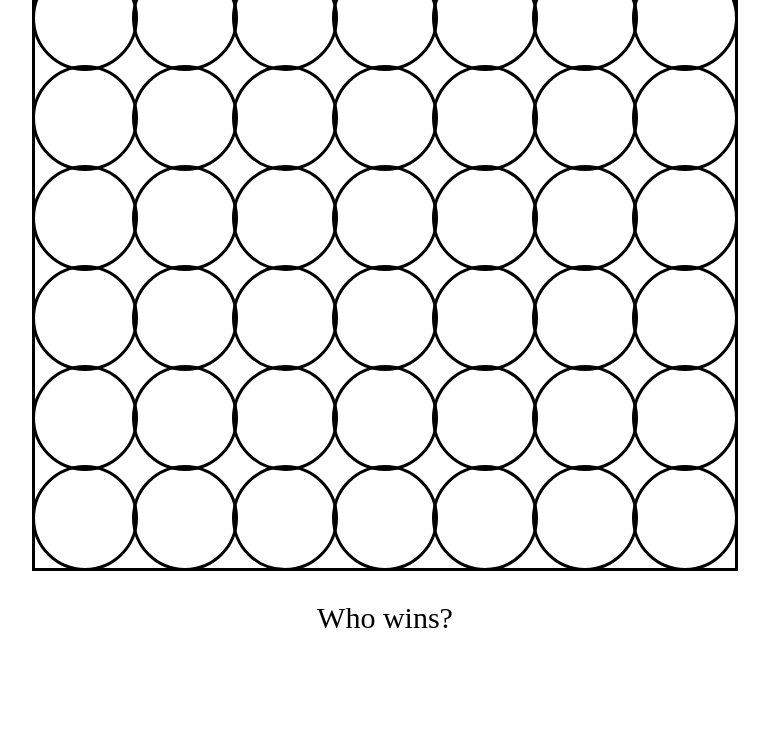
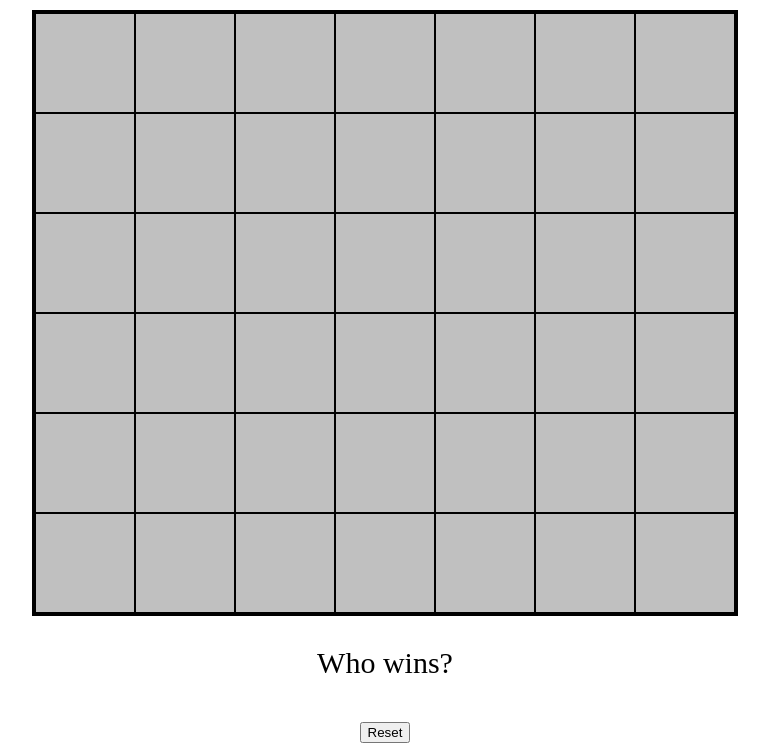
Before and after one commit to FahadJanahi10/Connect-4---Fahad, a plain HTML site: page index.html in a window 1280 px wide. Shown: the part 156-908 px from the top of the page, without its empty margins (255-1024 px from the left). Before the commit the page ends 821 px from the top, so only its background shows below. Drawn offline with Linux system fonts and the light colour scheme.

Commit message:
started over, used a loop to create the divs, might be simpler to code, fingers crossed

```diff
--- a/index.html
+++ b/index.html
@@ -6,7 +6,7 @@
     <meta name="viewport" content="width=device-width, initial-scale=1.0">
     <link rel="stylesheet" href="./style.css">
     <script defer src="./script.js"></script>
-    <title>Document</title>
+    <title>Connect 4</title>
 </head>
 <body>
     <div class="mainDev">
@@ -15,8 +15,16 @@
             <h3 class="turns">Player 1's turn</h3>
         </div>
         <div class="container">
-            <!-- <img src="./images/green_circle.png" /> -->
-            <div divIndex = "0" id="grid"></div>
+            </div>
+        <div class="indicator">
+            <p class="winner">Who wins?</p>
+            <button>Reset</button>
+        </div>
+    </div>
+</body>
+</html>
+ <!-- <img src="./images/green_circle.png" /> -->
+            <!-- <div divIndex = "0" id="grid"></div>
             <div divIndex = "1" id="grid"></div>
             <div divIndex = "2" id="grid"></div>
             <div divIndex = "3" id="grid"></div>
@@ -57,11 +65,4 @@
             <div divIndex = "38" id="grid"></div>
             <div divIndex = "39" id="grid"></div>
             <div divIndex = "40" id="grid"></div>
-            <div divIndex = "41" id="grid"></div>
-            </div>
-        <div class="indicator">
-            <p class="winner">Who wins?</p>
-        </div>
-    </div>
-</body>
-</html>
+            <div divIndex = "41" id="grid"></div> -->
--- a/script.js
+++ b/script.js
@@ -1,3 +1,43 @@
+const grid = document.querySelector(".container");
+
+for(let i = 0; i < 42; i++){
+    let div = document.createElement("div");
+    div.className = "cell";
+    grid.appendChild(div);
+
+    div.onmouseenter =  () => {
+        console.log(i);
+    }
+}
+
+
+// let color = ();
+// color[-1] = "blue";
+// color[1] = "red";
+// let count = 0
+
+// $("#grid").each(function(){
+//     $(this).attribute("id", count);
+//     $(this).click(function(){
+//         if(isValid($(this.attribute("id"))){
+//             $(this).css("backGroundColor", color[currentPlayer]});
+
+//     })
+// })
+
+
+
+// for(let i = 0; i < cells.length; i++){
+//     cells[i].onclick = () => {
+//         if(currentPlayer == 1){
+//             cells[i].classList.add("occupied");
+//             cells[i].classList.add("playerOne")
+//             currentPlayer = 2
+//             display.innerHTML = currentPlayer
+//         }
+//     }
+// }
+
 
 // const firstPlayer = "red";
 // const secondPlayer = "yellow";
--- a/style.css
+++ b/style.css
@@ -1,12 +1,12 @@
-body {
-    /* background-color: blueviolet; */
-}
+body {}
 .header{
     text-align: center;
+    font-family: Verdana, Geneva, Tahoma, sans-serif;
+    font-size: 22px;
 }
 .container{
-    /* background-color: peachpuff; */
     border: 3px solid black;
+    background-color: silver;
     height: 600px;
     width: 700px;
     margin: auto;
@@ -14,14 +14,10 @@ body {
     grid-template-columns: 1fr 1fr 1fr 1fr 1fr 1fr 1fr;
     grid-template-rows: 1fr 1fr 1fr 1fr 1fr 1fr;
 }
-#grid{
-    height: 100px;
-    width: 100px;
-    border: 1px;
-    border-radius: 50px;
-    outline: solid black;
-}
 .indicator{
     text-align: center;
     font-size: 30px;
 }
+.cell{
+    border: 1px solid;
+}
```
